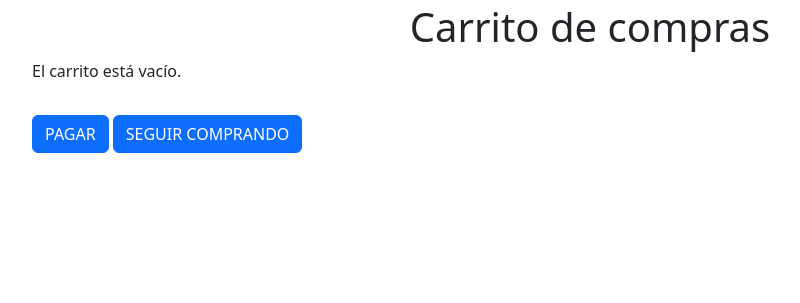
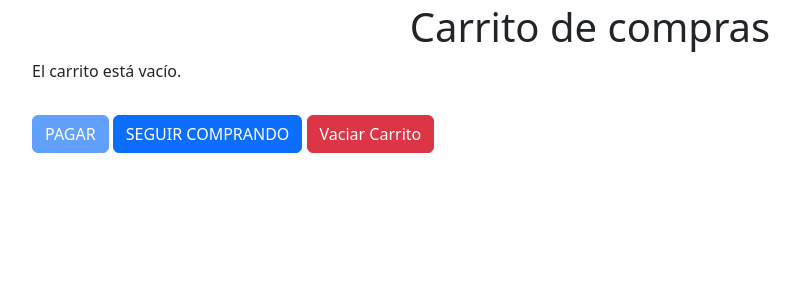
Before and after one commit to ChristianGallegos7/inte, a PHP site: page /dashboard/secciones/carrito.php in a window 1280 px wide. Shown: the part 85-388 px from the top of the page, without its empty margins (50-850 px from the left). Run offline with PHP 8.4, Linux system fonts and the light colour scheme; data that the repository does not hold is empty.

Commit message:
Agregue funciones al carrito

```diff
--- a/secciones/carrito.php
+++ b/secciones/carrito.php
@@ -92,7 +92,9 @@
                 <h4> Total: $<span id="cart-total"><?php echo number_format($total, 2); ?></span></h4>
             </div> -->
             <a name="pagar" id="pagar" class="btn btn-primary" href="#" role="button">PAGAR</a>
-            <a name="pagar" id="pagar" class="btn btn-primary" href="local.php" role="button">SEGUIR COMPRANDO</a>
+            <a name="pagar" id="comprar" class="btn btn-primary" href="local.php" role="button">SEGUIR COMPRANDO</a>
+            <button class="btn btn-danger" id="vaciar-carrito">Vaciar Carrito</button>
+
 
         </div>
     </main>
@@ -105,6 +107,53 @@
 
     <script src="https://cdn.jsdelivr.net/npm/bootstrap@5.2.1/dist/js/bootstrap.min.js" integrity="sha384-7VPbUDkoPSGFnVtYi0QogXtr74QeVeeIs99Qfg5YCF+TidwNdjvaKZX19NZ/e6oz" crossorigin="anonymous">
     </script>
+    <script>
+        document.addEventListener("DOMContentLoaded", function() {
+            const vaciarCarritoButton = document.getElementById('vaciar-carrito');
+            const cartItemsTableBody = document.getElementById('cart-items');
+            const pagarButton = document.getElementById('pagar'); // Agrega esta línea
+
+            // Función para habilitar o deshabilitar el botón "PAGAR"
+            function actualizarEstadoPagarButton() {
+                if (cartItemsTableBody.children.length > 0) {
+                    pagarButton.classList.remove('disabled'); // Habilitar el botón
+                } else {
+                    pagarButton.classList.add('disabled'); // Deshabilitar el botón
+                }
+            }
+
+            // Verificar el estado del carrito al cargar la página
+            actualizarEstadoPagarButton();
+
+            vaciarCarritoButton.addEventListener('click', function() {
+                if (confirm('¿Estás seguro de que deseas vaciar el carrito?')) {
+                    // Vaciar el carrito en el servidor (puedes hacerlo mediante una solicitud AJAX)
+
+                    // Limpiar la tabla de productos en el carrito
+                    while (cartItemsTableBody.firstChild) {
+                        cartItemsTableBody.removeChild(cartItemsTableBody.firstChild);
+                    }
+
+                    // Actualizar el carrito en la sesión (eliminando todos los productos)
+                    fetch('vaciar-carrito.php', {
+                            method: "POST"
+                        })
+                        .then(response => response.text())
+                        .then(data => {
+                            alert('El carrito ha sido vaciado.');
+                        })
+                        .catch(error => {
+                            console.error("Error:", error);
+                        });
+
+                    // Actualizar el estado del botón "PAGAR" después de vaciar el carrito
+                    actualizarEstadoPagarButton();
+                }
+            });
+        });
+    </script>
+
+
 </body>
 
 </html>
```
Also changed, not shown: secciones/vaciar-carrito.php (added, +9 -0 lines).
